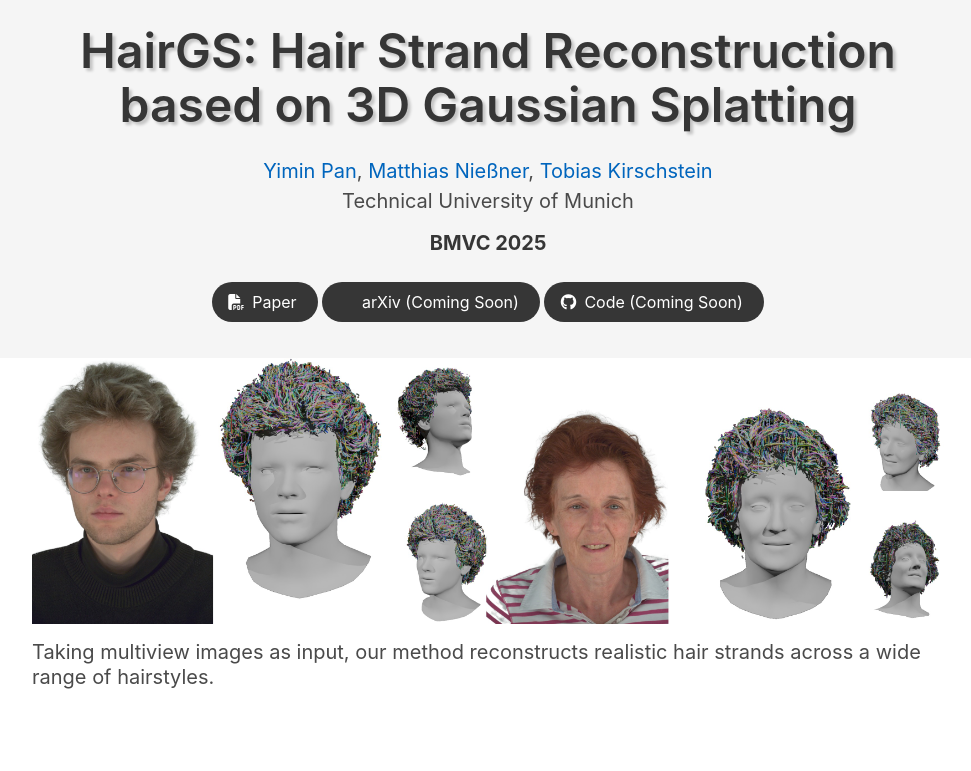
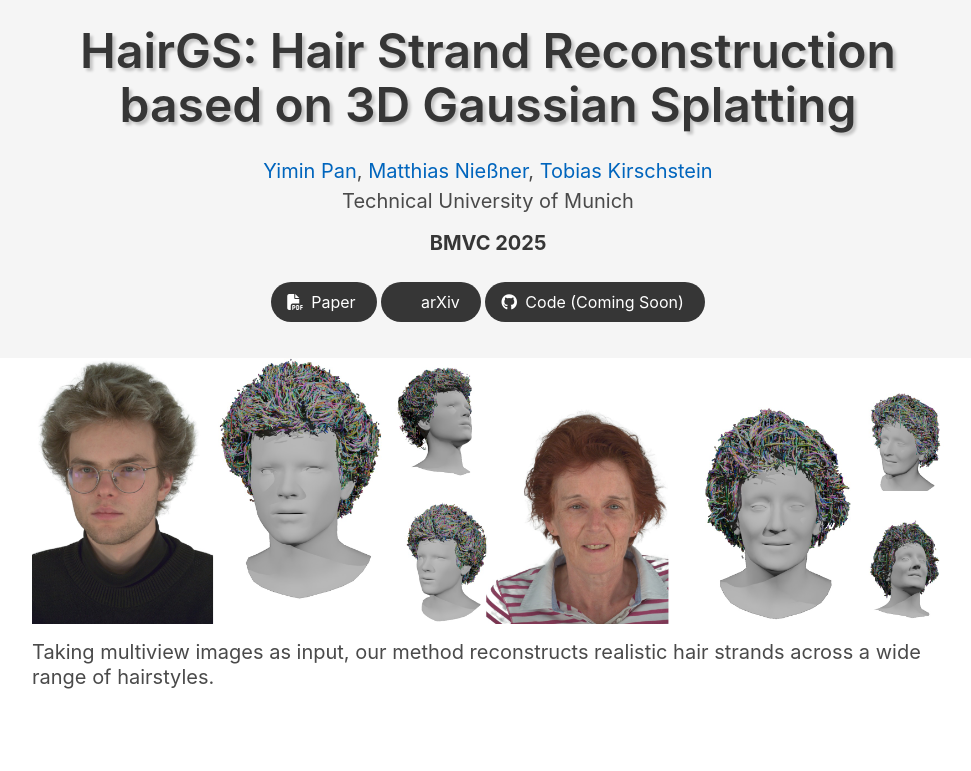
Before and after one commit to yimin-pan/hair-gs, a plain HTML site: page index.html in a window 1280 px wide. Shown: the top 771 px of the page, without its empty margins (152-1123 px from the left). Drawn offline with nearby package versions, Linux system fonts and the light colour scheme; some icons are missing.

Commit message:
feat(website): add arxiv link

```diff
--- a/index.html
+++ b/index.html
@@ -84,11 +84,12 @@
                             </span>
                             <!-- arXiv Link. -->
                             <span class="link-block">
-                                <a class="external-link button is-normal is-rounded is-dark">
+                                <a class="external-link button is-normal is-rounded is-dark"
+                                    href="https://arxiv.org/abs/2509.07774">
                                     <span class="icon">
                                         <i class="ai ai-arxiv"></i>
                                     </span>
-                                    <span>arXiv (Coming Soon)</span>
+                                    <span>arXiv</span>
                                 </a>
                             </span>
                             <!-- Github Link. -->
```
